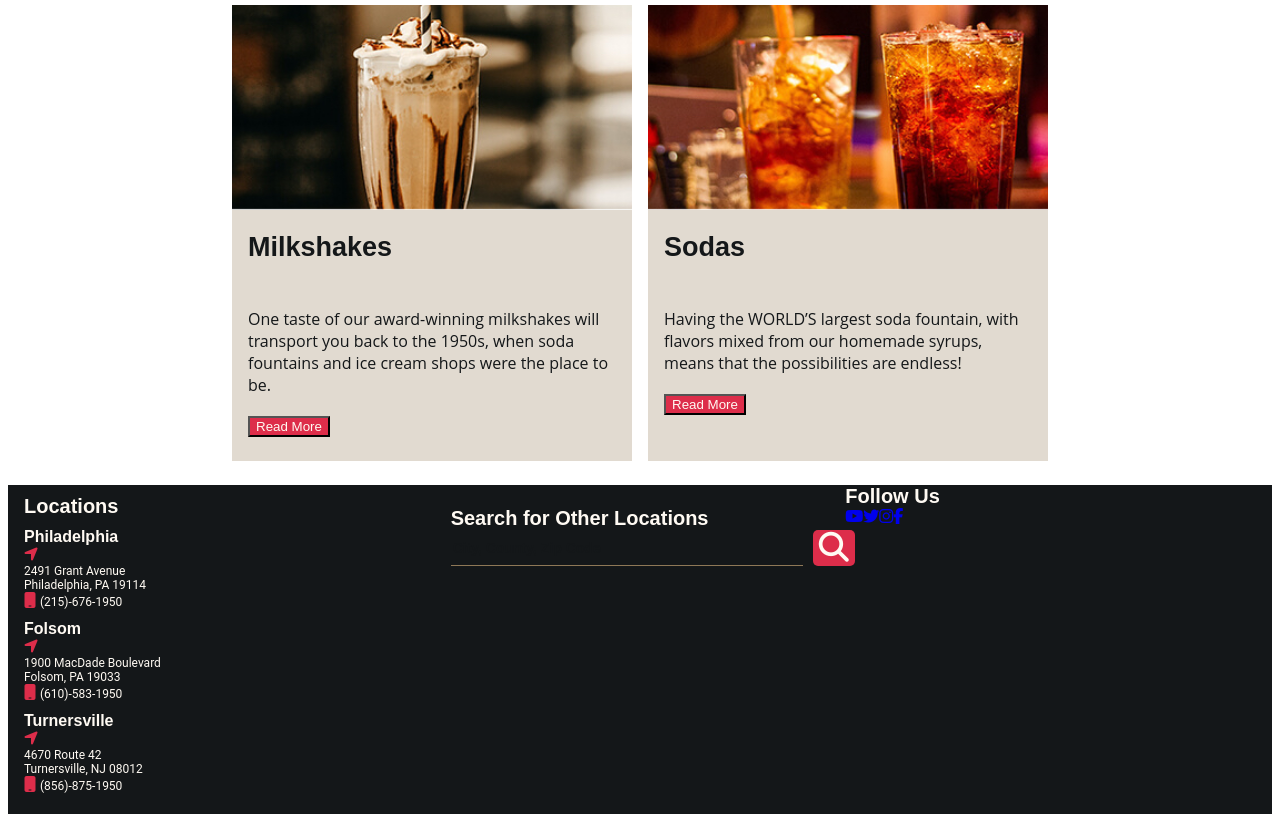
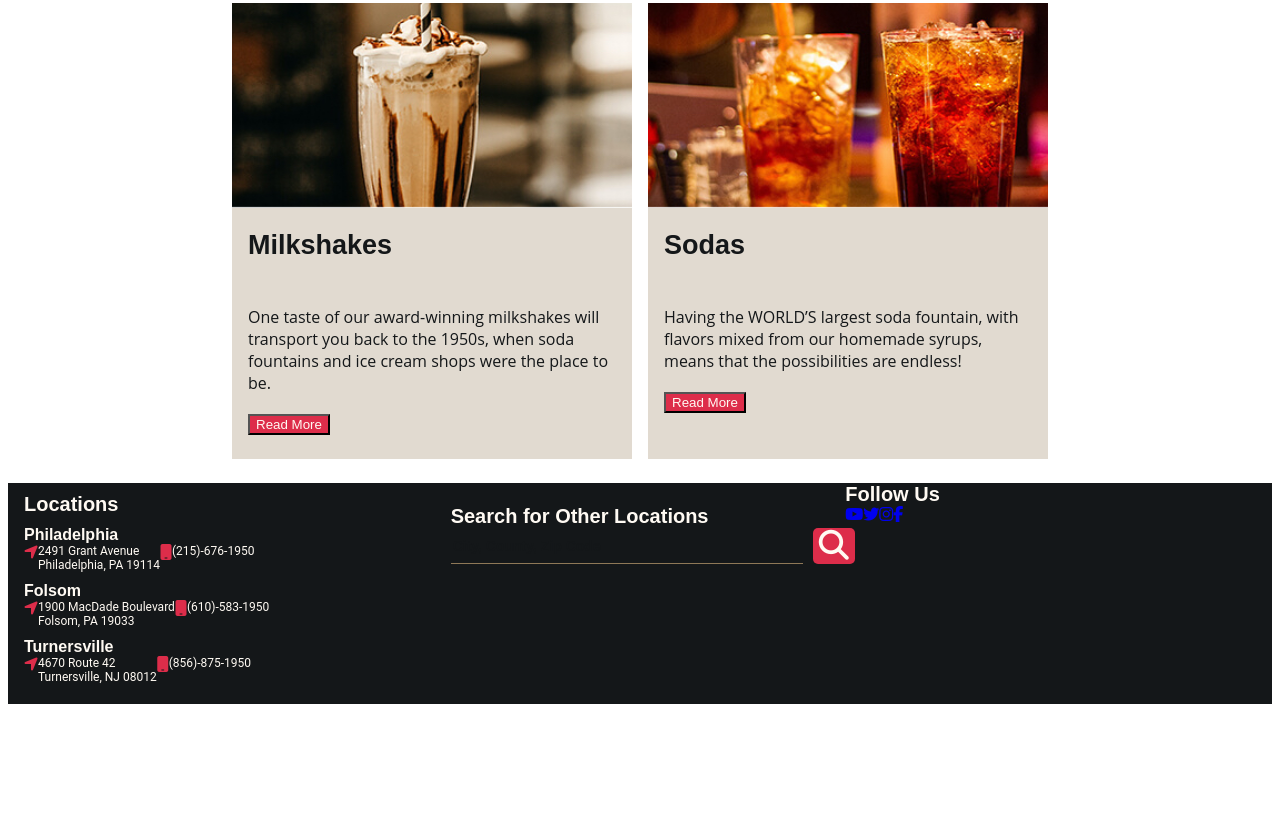
Before and after one commit to SPM359/Web2, a plain HTML site: page HTMLHomework/Deploy/index.html in a window 1280 px wide. Shown: the part 2484-3306 px from the top of the page. After the commit the page ends 3196 px from the top, so only its background shows below. Drawn offline with Linux system fonts and the light colour scheme; a script that the page names is missing.

Commit message:
more margins

```diff
--- a/HTMLHomework/Deploy/index.html
+++ b/HTMLHomework/Deploy/index.html
@@ -155,24 +155,30 @@
                 <ul>
                     <li>
                         <h4>Philadelphia</h4>
+                        <div>
                             <i class="fas fa-location-arrow"></i>
                             <address>2491 Grant Avenue<br>Philadelphia, PA 19114</address>
                             <i class="fas fa-mobile"></i>
                             <a href="tel:215-676-1950">(215)-676-1950</a>
+                        </div>
                     </li>
                     <li>
                         <h4>Folsom</h4>
+                        <div>
                             <i class="fas fa-location-arrow"></i>
                             <address>1900 MacDade Boulevard<br>Folsom, PA 19033</address>
                             <i class="fas fa-mobile"></i>
                             <a href="tel:610-583-1950">(610)-583-1950</a>
+                        </div>
                     </li>
                     <li>
                         <h4>Turnersville</h4>
+                        <div>
                             <i class="fas fa-location-arrow"></i>
                             <address>4670 Route 42<br>Turnersville, NJ 08012</address>
                             <i class="fas fa-mobile"></i>
                             <a href="tel:856-875-1950">(856)-875-1950</a>
+                        </div>
                     </li>
                 </ul>
             </section>
--- a/HTMLHomework/Dev/scss/layout/_footer.scss
+++ b/HTMLHomework/Dev/scss/layout/_footer.scss
@@ -43,6 +43,10 @@ footer{
         li{
             margin: 10px 0px;
 
+            >div{
+
+                display: flex;
+
                 address{
                     font-weight: 400;
                     font-size: rem-calc(12);
@@ -64,6 +68,7 @@ footer{
 
                 a:hover, a:active{
                     color: $red;
+                }
             }
         }
     }
@@ -103,7 +108,7 @@ footer{
     #media{
         grid-area: media;
         >ul{
-            display: flex;
+            display: flex
         }
     }
 }
--- a/HTMLHomework/Dev/scss/sections/_menu.scss
+++ b/HTMLHomework/Dev/scss/sections/_menu.scss
@@ -20,15 +20,15 @@
         margin-bottom: 11px;
 
         @include tab{
-            font-size: rem-calc(28px);
+            font-size: rem-calc(28);
             margin-top: 27px;
             margin-bottom: 16px;
         }
-        @include tab{
-            font-size: rem-calc(35px);
+        @include desk{
+            font-size: rem-calc(35);
         }
-        @include tab{
-            font-size: rem-calc(37px);
+        @include hd{
+            font-size: rem-calc(37);
     }
 
     #menu-title{
```
Also changed, not shown: HTMLHomework/Deploy/css/styles.css, 1 other file. Lines whose indentation alone changed are shown as unchanged.
